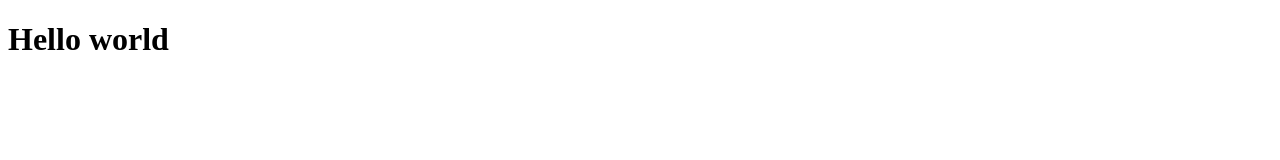
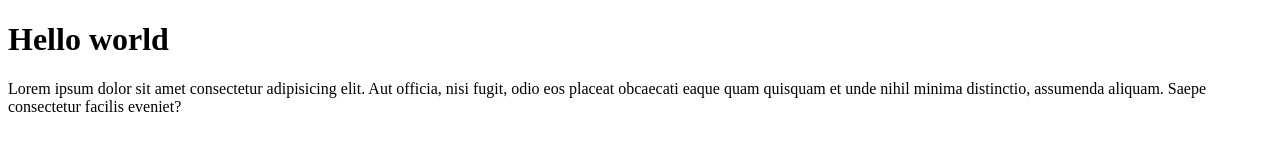
Before and after one commit to Ajayraj1113/git-testing, a plain HTML site: page index.html in a window 1280 px wide. Drawn offline with Linux system fonts and the light colour scheme.

Commit message:
second commit

```diff
--- a/index.html
+++ b/index.html
@@ -8,5 +8,6 @@
 <body>
 
     <h1>Hello world</h1>
+    <p>Lorem ipsum dolor sit amet consectetur adipisicing elit. Aut officia, nisi fugit, odio eos placeat obcaecati eaque quam quisquam et unde nihil minima distinctio, assumenda aliquam. Saepe consectetur facilis eveniet?</p>
 </body>
 </html>
```
